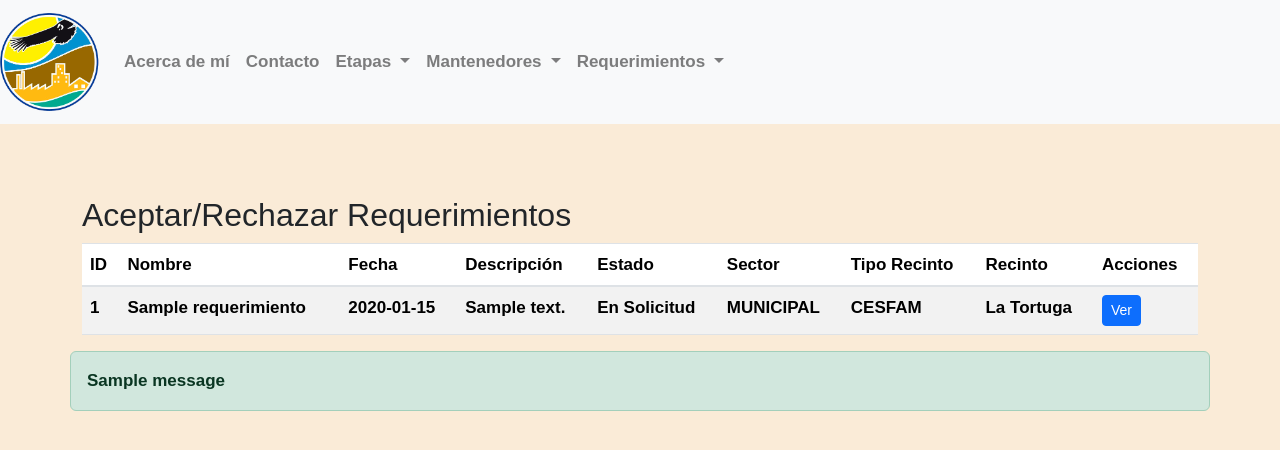
After one commit to git-dcollao/02PROYECTOS_old, a Flask app: page /requerimientos_aceptar in a window 1280 px wide. The commit adds this page. Shown: the top 450 px of the page. Run offline with Flask 3, Linux system fonts and the light colour scheme; tables that the repository leaves empty hold one stand-in row (values such as "Sample post"); one stand-in notice (Sample message) is shown; some libraries are stand-ins or nearby versions.

Commit message:
Funcionando, Aceptar o rechazar requerimiento completo

```diff
--- a/app/controllers.py
+++ b/app/controllers.py
@@ -921,7 +921,7 @@ def ruta_inicio():
 def requerimientos():
     requerimientos = Requerimiento.query.all()
     sectores = Sector.query.all()  # Agregamos sectores
-    return render_template('requerimineto.html', requerimientos=requerimientos, sectores=sectores)
+    return render_template('requerimiento.html', requerimientos=requerimientos, sectores=sectores)
 
 @controllers_bp.route('/add_requerimiento', methods=['POST'], endpoint='add_requerimiento')
 def add_requerimiento():
@@ -982,4 +982,35 @@ def eliminar_requerimiento(id):
         db.session.rollback()
         flash(f'Error al eliminar requerimiento: {e}')
     return redirect(url_for('controllers.ruta_requerimientos'))
+
 # ==================================================================================
+# Rutas CRUD para Requerimientos-aceptar
+@controllers_bp.route('/requerimientos_aceptar', endpoint='ruta_requerimientos_aceptar')
+def requerimientos_aceptar():
+    requerimientos = Requerimiento.query.all()
+    sectores = Sector.query.all()
+    return render_template('requerimiento-aceptar.html', requerimientos=requerimientos, sectores=sectores)
+
+@controllers_bp.route('/update_requerimiento_aceptar/<int:id>', methods=['POST'])
+def update_requerimiento_aceptar(id):
+    try:
+        requerimiento = Requerimiento.query.get_or_404(id)
+        requerimiento.id_estado = 2  # Estado: En Desarrollo - Preparación
+        db.session.commit()
+        flash('Requerimiento aceptado exitosamente', 'success')
+    except Exception as e:
+        db.session.rollback()
+        flash(f'Error al actualizar requerimiento: {str(e)}', 'error')
+    return redirect(url_for('controllers.ruta_requerimientos_aceptar'))  # Corregido aquí
+
+@controllers_bp.route('/update_requerimiento_rechazar/<int:id>', methods=['POST'])
+def update_requerimiento_rechazar(id):
+    try:
+        requerimiento = Requerimiento.query.get_or_404(id)
+        requerimiento.id_estado = 5  # Estado: Rechazado
+        db.session.commit()
+        flash('Requerimiento rechazado exitosamente', 'success')
+    except Exception as e:
+        db.session.rollback()
+        flash(f'Error al actualizar requerimiento: {str(e)}', 'error')
+    return redirect(url_for('controllers.ruta_requerimientos_aceptar'))  # Corregido aquí
--- a/app/templates/bases/nav.html
+++ b/app/templates/bases/nav.html
@@ -59,6 +59,7 @@
           <ul class="dropdown-menu" aria-labelledby="requerimientosDropdown">
             <li><a class="dropdown-item" href="{{ url_for('controllers.ruta_requerimientos') }}">Requerimientos</a></li>
             <li><hr></li>
+            <li><a class="dropdown-item" href="{{ url_for('controllers.ruta_requerimientos_aceptar') }}">Requerimientos Aceptar</a></li>
             <li><a class="dropdown-item" href="#">Solicitud -> Proyecto</a></li>
             <li><a class="dropdown-item" href="#">Proyecto -> Agregar información</a></li>
             <li><hr></li>
--- /dev/null
+++ b/app/templates/requerimiento-aceptar.html
@@ -0,0 +1,114 @@
+{% extends 'bases/base.html' %}
+
+{% block title %}Gestión de Requerimientos{% endblock %}
+
+{% block content %}
+<div class="container mt-4">
+    <h2>Aceptar/Rechazar Requerimientos</h2>
+
+    <div class="table-responsive">
+        <table class="table table-striped">
+            <thead>
+                <tr>
+                    <th>ID</th>
+                    <th>Nombre</th>
+                    <th>Fecha</th>
+                    <th>Descripción</th>
+                    <th>Estado</th>
+                    <th>Sector</th>
+                    <th>Tipo Recinto</th>
+                    <th>Recinto</th>
+                    <th>Acciones</th>
+                </tr>
+            </thead>
+            <tbody>
+                {% for requerimiento in requerimientos %}
+                    {% if requerimiento.id_estado == 1 %}
+                    <tr>
+                        <td>{{requerimiento.id}}</td>
+                        <td>{{requerimiento.nombre}}</td>
+                        <td>{{requerimiento.fecha.strftime('%Y-%m-%d')}}</td>
+                        <td>{{requerimiento.descripcion}}</td>
+                        <td>{{requerimiento.estado.nombre}}</td>
+                        <td>{{requerimiento.sector.nombre}}</td>
+                        <td>{{requerimiento.tiporecinto.nombre}}</td>
+                        <td>{{requerimiento.recinto.nombre}}</td>
+                        <td>
+                            <button type="button" class="btn btn-primary btn-sm" data-bs-toggle="modal"
+                                    data-bs-target="#exampleModal{{requerimiento.id}}">
+                                Ver
+                            </button>
+                        </td>
+                    </tr>
+
+                    <!-- Modal para cada requerimiento -->
+                    <div class="modal fade" id="exampleModal{{requerimiento.id}}" tabindex="-1"
+                         aria-labelledby="exampleModalLabel{{requerimiento.id}}" aria-hidden="true">
+                        <div class="modal-dialog">
+                            <div class="modal-content">
+                                <div class="modal-header">
+                                    <h5 class="modal-title" id="exampleModalLabel{{requerimiento.id}}">
+                                        Detalles del Requerimiento
+                                    </h5>
+                                    <button type="button" class="btn-close" data-bs-dismiss="modal" aria-label="Close"></button>
+                                </div>
+                                <div class="modal-body">
+                                    <!-- Contenido del requerimiento -->
+                                    <div class="mb-3">
+                                        <label class="form-label">Nombre:</label>
+                                        <input type="text" class="form-control" value="{{requerimiento.nombre}}" readonly>
+                                    </div>
+                                    <div class="mb-3">
+                                        <label class="form-label">Descripción:</label>
+                                        <textarea class="form-control" readonly>{{requerimiento.descripcion}}</textarea>
+                                    </div>
+                                    <div class="mb-3">
+                                        <label class="form-label">Sector:</label>
+                                        <input type="text" class="form-control" value="{{requerimiento.sector.nombre}}" readonly>
+                                    </div>
+                                    <div class="mb-3">
+                                        <label class="form-label">Tipo Recinto:</label>
+                                        <input type="text" class="form-control" value="{{requerimiento.tiporecinto.nombre}}" readonly>
+                                    </div>
+                                    <div class="mb-3">
+                                        <label class="form-label">Recinto:</label>
+                                        <input type="text" class="form-control" value="{{requerimiento.recinto.nombre}}" readonly>
+                                    </div>
+                                </div>
+                                <div class="modal-footer">
+                                    <form action="{{ url_for('controllers.update_requerimiento_aceptar', id=requerimiento.id) }}"
+                                          method="POST" class="d-inline">
+                                        <button type="submit" class="btn btn-success"
+                                                onclick="return confirm('¿Está seguro de aceptar este requerimiento?')">
+                                            Aceptar
+                                        </button>
+                                    </form>
+                                    <form action="{{ url_for('controllers.update_requerimiento_rechazar', id=requerimiento.id) }}"
+                                          method="POST" class="d-inline">
+                                        <button type="submit" class="btn btn-danger"
+                                                onclick="return confirm('¿Está seguro de rechazar este requerimiento?')">
+                                            Rechazar
+                                        </button>
+                                    </form>
+                                    <button type="button" class="btn btn-secondary" data-bs-dismiss="modal">Cerrar</button>
+                                </div>
+                            </div>
+                        </div>
+                    </div>
+                    {% endif %}
+                {% endfor %}
+            </tbody>
+        </table>
+    </div>
+</div>
+
+{% with messages = get_flashed_messages(with_categories=true) %}
+    {% if messages %}
+        {% for category, message in messages %}
+            <div class="alert alert-{{ category }}">
+                {{ message }}
+            </div>
+        {% endfor %}
+    {% endif %}
+{% endwith %}
+{% endblock %}
```
Also changed, not shown: app/templates/requerimiento.html (renamed from app/templates/requerimineto.html).
